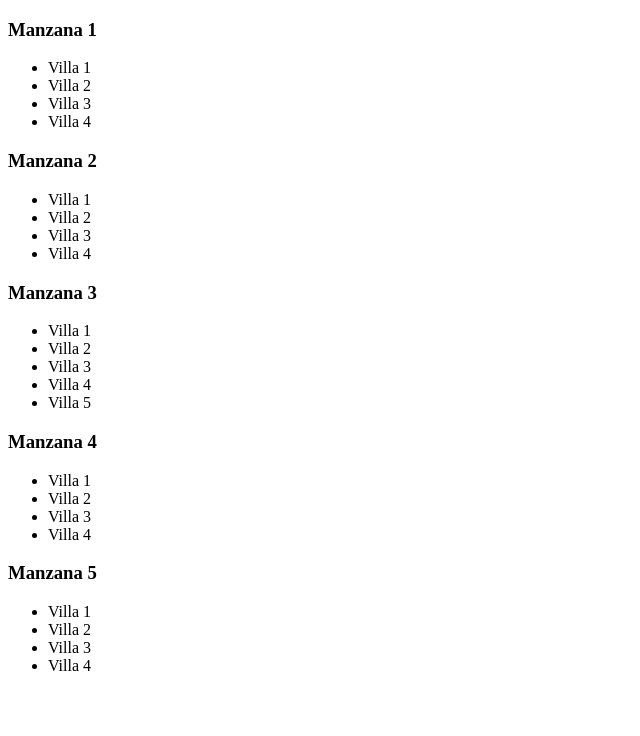
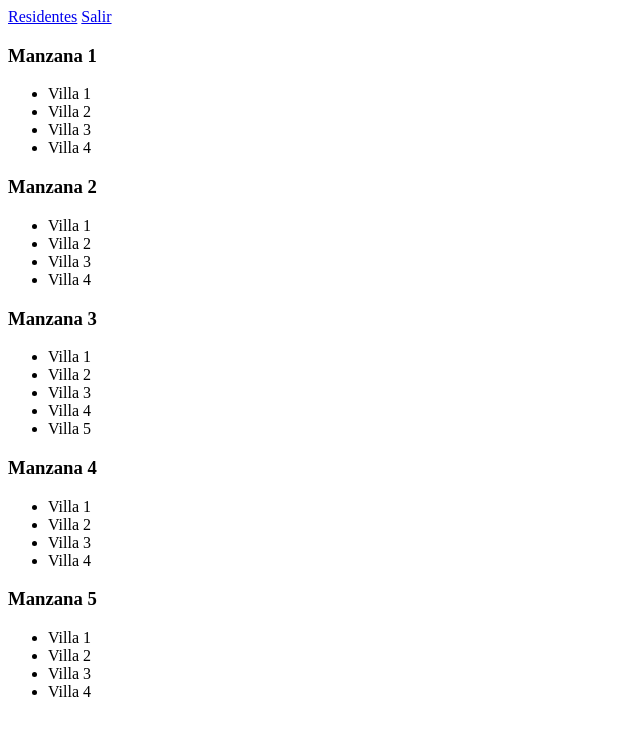
Before and after one commit to joselalangui/Proyecto-de-Desarrollo-Web, a website: page administrador.html in a window 1280 px wide. Shown: the whole page, without its empty margins (0-640 px from the left). Drawn offline with Linux system fonts and the light colour scheme.

Commit message:
Se agg la parte de navegacion para el admin

```diff
--- a/administrador.html
+++ b/administrador.html
@@ -4,6 +4,10 @@
         <title>Admin | SIAPU</title>
     </head>
     <body>
+        <nav>
+            <a href="residentes.html">Residentes</a>
+            <a href="index.html">Salir</a>
+        </nav>
         <div>
             <h3>Manzana 1</h3>
             <ul>
```
